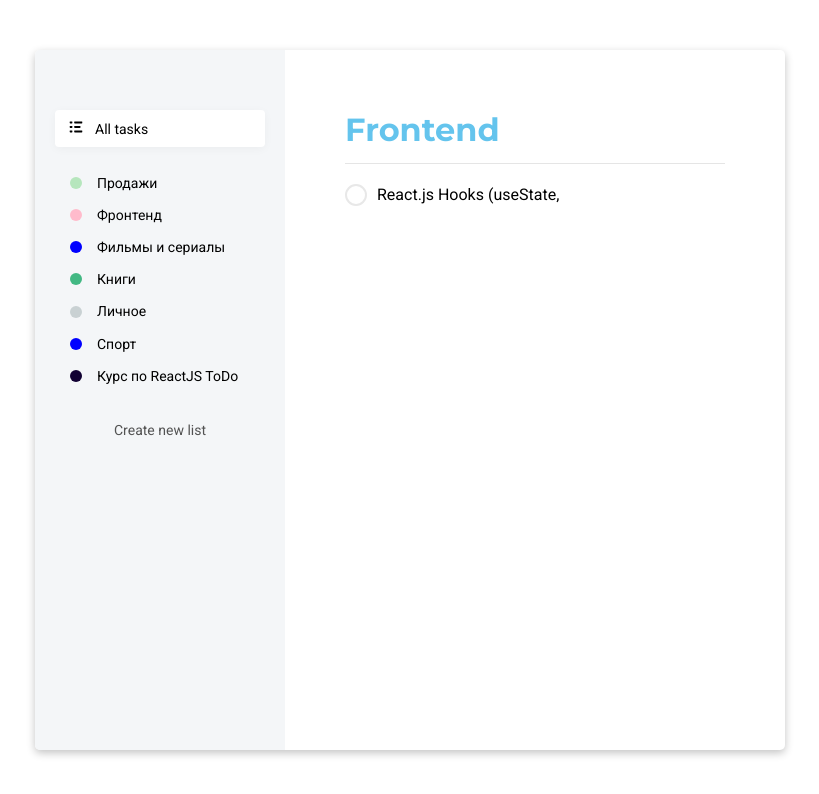
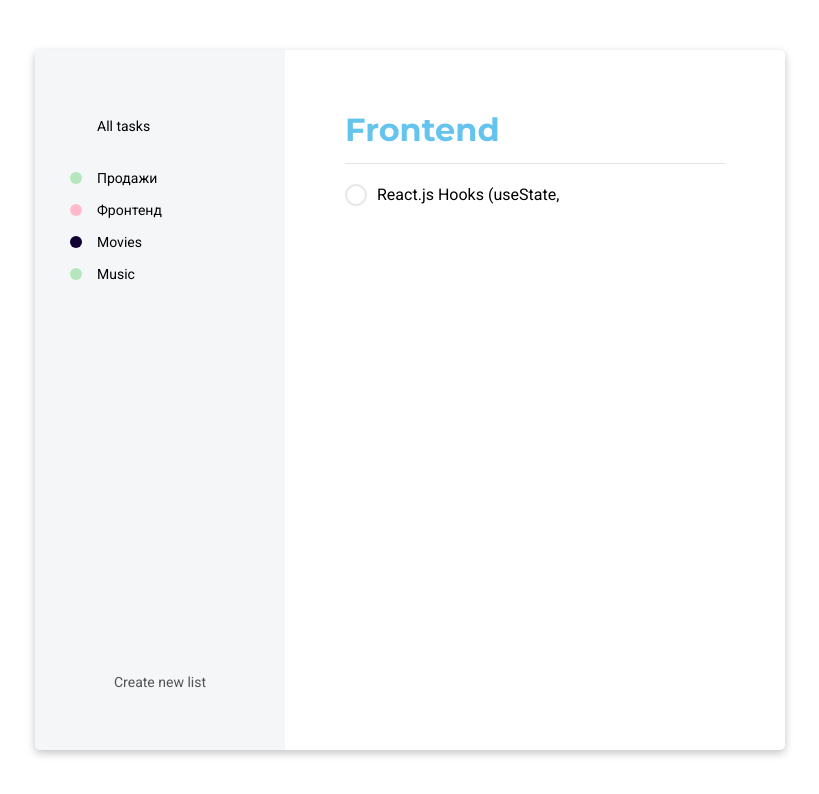
Before and after one commit to Inpulsgor/firebase-auth, a React (Create React App) app in the folder todo-app/: page / in a window 1280 px wide. Shown: the top 794 px of the page, without its empty margins (230-1049 px from the left). Built offline with nearby package versions, Linux system fonts and the light colour scheme.

Commit message:
axios tasks create/delete added

```diff
--- a/todo-app/src/App.js
+++ b/todo-app/src/App.js
@@ -1,48 +1,32 @@
-import React, { useState } from "react";
+import React, { useState, useEffect } from "react";
 
 import { List, CreateList, Tasks } from "./components";
 import { filterColorByID } from "./services/helpers";
 import JSON from "./services/api/db.json";
+import api from "./services/api/api";
+
 import "./scss/App.scss";
 
 const App = () => {
-  const [items, setItems] = useState([
-    {
-      icon: (
-        <svg
-          width="18"
-          height="18"
-          viewBox="0 0 18 18"
-          fill="none"
-          xmlns="http://www.w3.org/2000/svg"
-        >
-          <path
-            d="M12.96 8.10001H7.74001C7.24321 8.10001 7.20001 8.50231 7.20001 9.00001C7.20001 9.49771 7.24321 9.90001 7.74001 9.90001H12.96C13.4568 9.90001 13.5 9.49771 13.5 9.00001C13.5 8.50231 13.4568 8.10001 12.96 8.10001V8.10001ZM14.76 12.6H7.74001C7.24321 12.6 7.20001 13.0023 7.20001 13.5C7.20001 13.9977 7.24321 14.4 7.74001 14.4H14.76C15.2568 14.4 15.3 13.9977 15.3 13.5C15.3 13.0023 15.2568 12.6 14.76 12.6ZM7.74001 5.40001H14.76C15.2568 5.40001 15.3 4.99771 15.3 4.50001C15.3 4.00231 15.2568 3.60001 14.76 3.60001H7.74001C7.24321 3.60001 7.20001 4.00231 7.20001 4.50001C7.20001 4.99771 7.24321 5.40001 7.74001 5.40001ZM4.86001 8.10001H3.24001C2.74321 8.10001 2.70001 8.50231 2.70001 9.00001C2.70001 9.49771 2.74321 9.90001 3.24001 9.90001H4.86001C5.35681 9.90001 5.40001 9.49771 5.40001 9.00001C5.40001 8.50231 5.35681 8.10001 4.86001 8.10001ZM4.86001 12.6H3.24001C2.74321 12.6 2.70001 13.0023 2.70001 13.5C2.70001 13.9977 2.74321 14.4 3.24001 14.4H4.86001C5.35681 14.4 5.40001 13.9977 5.40001 13.5C5.40001 13.0023 5.35681 12.6 4.86001 12.6ZM4.86001 3.60001H3.24001C2.74321 3.60001 2.70001 4.00231 2.70001 4.50001C2.70001 4.99771 2.74321 5.40001 3.24001 5.40001H4.86001C5.35681 5.40001 5.40001 4.99771 5.40001 4.50001C5.40001 4.00231 5.35681 3.60001 4.86001 3.60001Z"
-            fill="black"
-          />
-        </svg>
-      ),
-      color: null,
-      name: "All tasks",
-      active: true,
-      className: "list__item",
-    },
-  ]);
   const [lists, setLists] = useState(filterColorByID(JSON));
 
-  const addToList = (newObject) => {
-    const newList = [...lists, newObject];
-    setLists(newList);
+  useEffect(() => {}, []);
+
+  const addToList = (modifiedObject) => {
+    const updatedList = [...lists, modifiedObject];
+    setLists(updatedList);
   };
 
-  const handleRemove = (item) => {
-    console.log(item);
+  const handleRemove = (id) => {
+    api.deleteList(id);
+    const updatedList = lists.filter((list) => list.id !== id);
+    setLists(updatedList);
   };
 
   return (
     <div className="app">
       <div className="app__sidebar">
-        <List items={items} />
+        <List items={[{ name: "All tasks" }]} />
         <List items={lists} handleRemove={handleRemove} isRemovable />
         <CreateList colors={JSON.colors} onAdd={addToList} />
       </div>
--- a/todo-app/src/components/CreateList/CreateList.jsx
+++ b/todo-app/src/components/CreateList/CreateList.jsx
@@ -1,7 +1,7 @@
-import React, { useState } from "react";
-import { v4 as uuidv4 } from "uuid";
+import React, { useState, useEffect } from "react";
 
 import { Modal } from "../../components";
+import api from "../../services/api/api";
 import "./createList.scss";
 
 const CreateList = ({ colors, onAdd }) => {
@@ -10,6 +10,14 @@ const CreateList = ({ colors, onAdd }) => {
   const [inputValue, setInputValue] = useState("");
   const [inputValueErr, setInputValueErr] = useState(null);
   const [ColorErr, setColorErr] = useState(null);
+  const [isLoading, setIsLoading] = useState(null);
+  const [error, setError] = useState(null);
+
+  useEffect(() => {
+    if (Array.isArray(colors)) {
+      setSelectedColor(colors[0].id);
+    }
+  }, [colors]);
 
   const handleSelectColor = (colorID) => {
     setSelectedColor(colorID);
@@ -41,15 +49,19 @@ const CreateList = ({ colors, onAdd }) => {
     }
     setColorErr("");
 
-    const color = colors.filter((col) => col.id === selectedColor)[0].name;
-    const createdData = {
-      id: uuidv4(),
-      name: inputValue,
-      color: color,
-    };
+    const credentials = { name: inputValue, colorId: selectedColor };
+    setIsLoading(true);
 
-    onAdd(createdData);
-    handleCloseModal();
+    api
+      .createList(credentials)
+      .then(({ data }) => {
+        const color = colors.filter((col) => col.id === selectedColor)[0].name;
+        const modifiedData = { ...data, color: { name: color } };
+        onAdd(modifiedData);
+        handleCloseModal();
+      })
+      .catch((error) => setError(error))
+      .finally(setIsLoading(false));
   };
 
   return (
@@ -72,6 +84,7 @@ const CreateList = ({ colors, onAdd }) => {
           handleSelectColor={handleSelectColor}
           handleCloseModal={handleCloseModal}
           handleCreateItem={handleCreateItem}
+          isLoading={isLoading}
         />
       )}
     </div>
--- a/todo-app/src/components/List/List.jsx
+++ b/todo-app/src/components/List/List.jsx
@@ -16,17 +16,14 @@ const List = ({ items, handleCLick, isRemovable, handleRemove }) => {
           })}
           onClick={handleCLick}
         >
-          {item.icon ? (
-            <i className="list__icon">{item.icon}</i>
-          ) : (
-            <Badge color={item.color} />
-          )}
+          <Badge color={item.color} />
           <span>{item.name}</span>
+
           {isRemovable && (
             <button
               className="list__remove"
               type="button"
-              onClick={() => handleRemove(item)}
+              onClick={() => handleRemove(item.id)}
             >
               <RemoveSvg />
             </button>
--- a/todo-app/src/components/List/list.scss
+++ b/todo-app/src/components/List/list.scss
@@ -1,10 +1,6 @@
 .list {
   &:first-child {
     margin-bottom: 20px;
-  }
-
-  &:nth-child(2) {
-    margin-bottom: 30px;
   }
 
   &__item {
--- a/todo-app/src/components/Modal/Modal.jsx
+++ b/todo-app/src/components/Modal/Modal.jsx
@@ -14,6 +14,7 @@ const Modal = ({
   handleCreateItem,
   inputValueErr,
   ColorErr,
+  isLoading,
 }) => {
   return (
     <div className="create-list__modal modal">
@@ -61,7 +62,7 @@ const Modal = ({
         type="button"
         onClick={handleCreateItem}
       >
-        Create
+        {isLoading ? "Creating..." : "Create"}
       </button>
     </div>
   );
--- a/todo-app/src/components/Modal/modal.scss
+++ b/todo-app/src/components/Modal/modal.scss
@@ -1,7 +1,7 @@
 .modal {
-  position: relative;
-  left: 0;
-  bottom: 0;
+  position: absolute;
+  left: 15px;
+  bottom: 15px;
   height: auto;
   width: 240px;
   padding: 18px;
--- a/todo-app/src/components/Tasks/Tasks.jsx
+++ b/todo-app/src/components/Tasks/Tasks.jsx
@@ -1,4 +1,5 @@
 import React from "react";
+
 import { ReactComponent as CheckedSvg } from "../../assets/icons/checked.svg";
 import "./Tasks.scss";
 
@@ -15,6 +16,7 @@ const Tasks = () => {
           <input
             className="task__edit"
             value="React.js Hooks (useState, useReducer, useEffect...)"
+            onChange={() => {}}
           />
         </li>
       </ul>
--- a/todo-app/src/scss/App.scss
+++ b/todo-app/src/scss/App.scss
@@ -13,8 +13,7 @@
   top: 50%;
   max-width: 750px;
   width: 100%;
-  max-height: 700px;
-  height: 100%;
+  min-height: 700px;
   overflow: hidden;
   border-radius: 5px;
   transform: translate(-50%, -50%);
@@ -25,6 +24,8 @@
     grid-row: 1 / 10;
     padding: 60px 20px;
     background-color: #f4f6f8;
+    display: flex;
+    flex-direction: column;
   }
 
   &__tasks {
--- a/todo-app/src/services/api/api.js
+++ b/todo-app/src/services/api/api.js
@@ -1 +1,27 @@
 import axios from "axios";
+
+axios.defaults.baseURL = "http://localhost:4000";
+
+const getLists = () => axios.get("/lists");
+
+const getTasks = () => axios.get("/tasks");
+
+const getColors = () => axios.get("/colors");
+
+const createList = (credentials) => axios.post("/lists", credentials);
+
+const createTask = (credentials) => axios.post("/tasks", credentials);
+
+const createColor = (credentials) => axios.post("/colors", credentials);
+
+const deleteList = (id) => axios.delete(`/lists/${id}`);
+
+export default {
+  getLists,
+  getTasks,
+  getColors,
+  createList,
+  createTask,
+  createColor,
+  deleteList,
+};
--- a/todo-app/src/services/api/db.json
+++ b/todo-app/src/services/api/db.json
@@ -11,29 +11,14 @@
       "colorId": 4
     },
     {
-      "id": 3,
-      "name": "Фильмы и сериалы",
-      "colorId": 3
+      "name": "Movies",
+      "colorId": 7,
+      "id": 4
     },
     {
-      "id": 4,
-      "name": "Книги",
-      "colorId": 2
-    },
-    {
-      "id": 5,
-      "name": "Личное",
-      "colorId": 1
-    },
-    {
-      "name": "Спорт",
-      "colorId": 3,
-      "id": 6
-    },
-    {
-      "name": "Курс по ReactJS ToDo",
-      "colorId": 7,
-      "id": 7
+      "name": "Music",
+      "colorId": 5,
+      "id": 5
     }
   ],
   "tasks": [
@@ -92,40 +77,10 @@
       "id": 9
     },
     {
-      "listId": 4,
-      "text": "Купить 1984!",
-      "completed": true,
-      "id": 10
-    },
-    {
       "listId": 2,
       "text": "222",
       "completed": true,
       "id": 12
-    },
-    {
-      "listId": 7,
-      "text": "Сделали сайдбар",
-      "completed": true,
-      "id": 15
-    },
-    {
-      "listId": 7,
-      "text": "Сделали список задач",
-      "completed": true,
-      "id": 16
-    },
-    {
-      "listId": 7,
-      "text": "Сделали удаление и редактирование задач и списков",
-      "completed": true,
-      "id": 17
-    },
-    {
-      "listId": 8,
-      "text": "tttt",
-      "completed": false,
-      "id": 18
     }
   ],
   "colors": [
```
